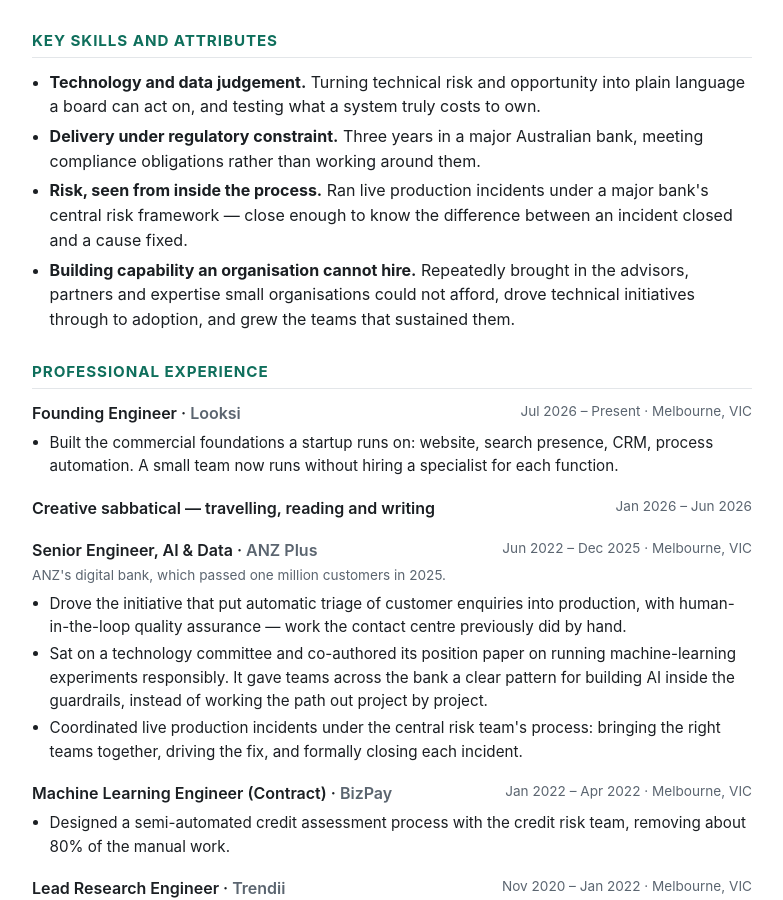
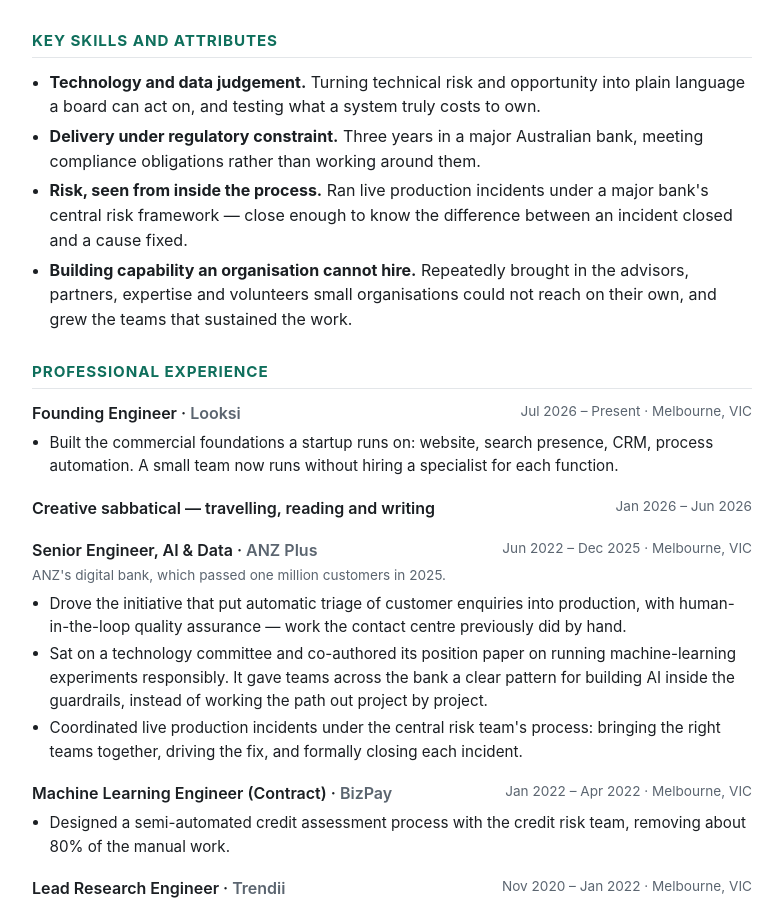
Before and after one commit to ruodingt/ruodingt.github.io, a Jekyll site: the page built from cv/index.md, in a window 1280 px wide and 900 px high, scrolled down 765 px. Shown: the whole window, without its empty margins (248-1031 px from the left). Built offline with Jekyll 4.4.1, drawn with Linux system fonts in a browser that asks for light colours.

Commit message:
Add volunteers to the capability attribute for the NFP audience
Volunteers are the capability a not-for-profit most often cannot hire, and
sourcing them is grounded in the 706 Youth Space volunteer-recruiter role.
Reframed "could not afford" to "could not reach on their own" since
volunteers are recruited, not afforded. Dropped "drove technical
initiatives through to adoption" to make room - it is execution, covered by
the delivery attribute and the statement - leaving the length unchanged.

Co-Authored-By: Claude Opus 4.8 <noreply@anthropic.com>

```diff
--- a/_data/cv.yml
+++ b/_data/cv.yml
@@ -24,7 +24,7 @@ attributes:
   - title: "Risk, seen from inside the process"
     detail: "Ran live production incidents under a major bank's central risk framework &mdash; close enough to know the difference between an incident closed and a cause fixed."
   - title: "Building capability an organisation cannot hire"
-    detail: "Repeatedly brought in the advisors, partners and expertise small organisations could not afford, drove technical initiatives through to adoption, and grew the teams that sustained them."
+    detail: "Repeatedly brought in the advisors, partners, expertise and volunteers small organisations could not reach on their own, and grew the teams that sustained the work."
 
 experience:
   - company: "Looksi"
```
